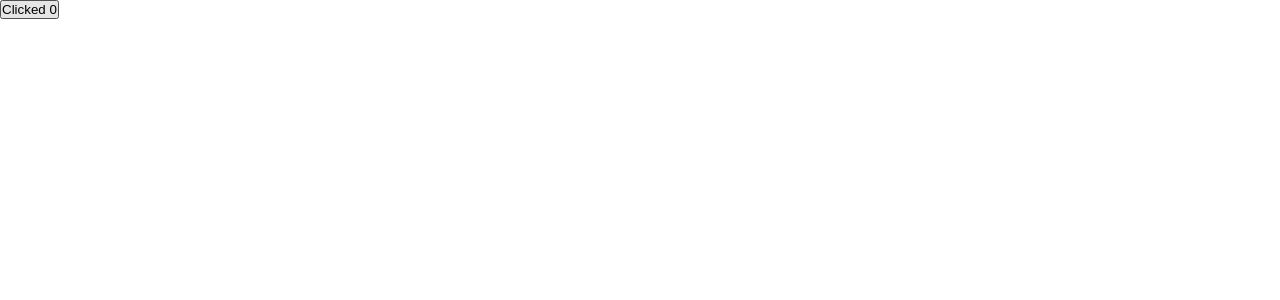
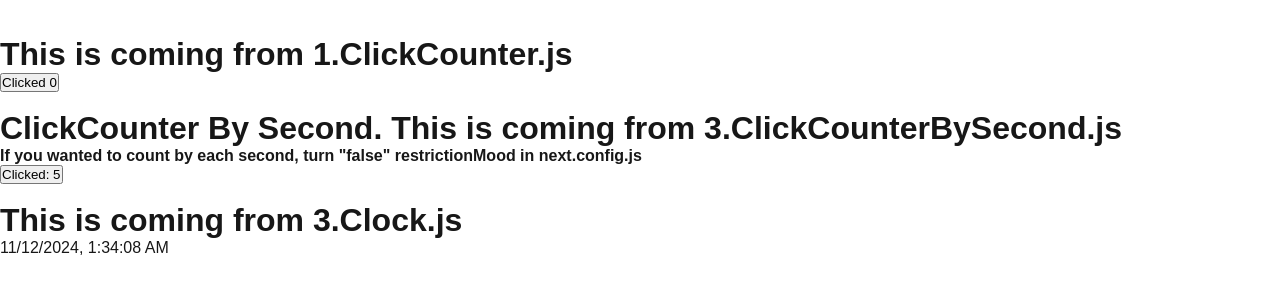
Before and after one commit to gkurkjian/WEB422_Week4_Handling_Events_-_Rendering_Data, a Next.js app: page / in a window 1280 px wide. Shown: the top 300 px of the page. Built offline with nearby package versions, Linux system fonts and the light colour scheme.

Commit message:
second commit. improved the code, made ClickCounterBy Second and Clock.js

```diff
--- a/pages/components/ClickCounter.js
+++ b/pages/components/1.ClickCounter.js
@@ -1,7 +1,7 @@
 // Here we're making ClickCounter by using React Hooks
 import { useState } from "react"
 
-export default function ClickCounter(props) {
+export default function ClickCounter({start = 0 , ...props }) {
 
     const [ clickCount, setClickCount ] = useState(props.start || 0)
 
@@ -19,11 +19,15 @@ export default function ClickCounter(props) {
 
     return (
         <>
+            <h1>This is coming from 1.ClickCounter.js</h1>
             <button onClick={(e) => {handleClick(e, `: times user has Clicked`)}}>Clicked {clickCount}</button>
         </>
     )
 }
 
-ClickCounter.defaultProps = {
-    start: 0
-}
+
+// // This was old way to handle. It was causing hydration error.
+// // Fixed version look at line 4:  export default function ClickCount({ start = 0, ...props})
+// ClickCounter.defaultProps = {
+//     start: 0
+// }
--- /dev/null
+++ b/pages/components/2.ClickCounterBySecond.js
@@ -0,0 +1,36 @@
+import { ClientPageRoot } from "next/dist/client/components/client-page";
+import { useState, useEffect } from "react"
+
+export default function ClickCounterBySecond({start = 0, ...props}) {
+
+    const [ clickCount, setClickCount ] = useState(start);
+
+    function handleClick(e, msg) {
+        setClickCount(() => prevValue + prevValue + 1)  // increment the previous value
+        console.log(msg)
+    }
+
+    useEffect(() => {
+        // Set up a timer to increment `clickCount` by 1 every second
+        const intervalId = setInterval(() => {
+            setClickCount((prevValue) => prevValue + 1)
+        }, 1000);
+
+        // Clear the interval on component unmount
+        return () => clearInterval(intervalId)
+    }, []);
+
+    return (
+        <>
+        <h1>ClickCounter By Second. This is coming from 3.ClickCounterBySecond.js</h1>
+        <h4>If you wanted to count by each second, turn "false" restrictionMood in next.config.js</h4>
+        <button onClick={(e) => handleClick(e, "Time will tick on each second")}>Clicked: {clickCount}</button>
+        </>
+    )
+
+}
+
+
+// ClickCounterBySecond.defaultProps = {
+//     start: 0
+// }
--- /dev/null
+++ b/pages/components/3.Clock.js
@@ -0,0 +1,22 @@
+import { useState, useEffect } from "react";
+
+useState
+export default function Clock({locale = "fr-CA", ...props}) {
+    const [ date, setDate ] = useState(locale);
+
+    useEffect(() => {
+        setDate(new Date);
+        const timerID = setInterval(() => {
+            setDate(new Date);
+        }, 1000)
+
+        return () => {clearInterval(timerID)}
+    }, [])
+
+    return (
+        <>
+            <h1>This is coming from 3.Clock.js</h1>
+            {date?.toLocaleString(props.locale)}
+        </>
+    )
+}
--- a/pages/index.js
+++ b/pages/index.js
@@ -1,9 +1,14 @@
-import ClickCounter from "./components/ClickCounter";
+import ClickCounter from "./components/1.ClickCounter";
+import ClickCounterBySecond from "./components/2.ClickCounterBySecond";
+import Clock from "./components/3.Clock";
 
-export default function Home() {
+export default function Home(props) {
   return (
     <>
-      <ClickCounter />
+    <br /><br />
+      <ClickCounter /><br /><br />
+      <ClickCounterBySecond /><br /><br />
+      <Clock /><br /><br />
     </>
   );
 }
```
